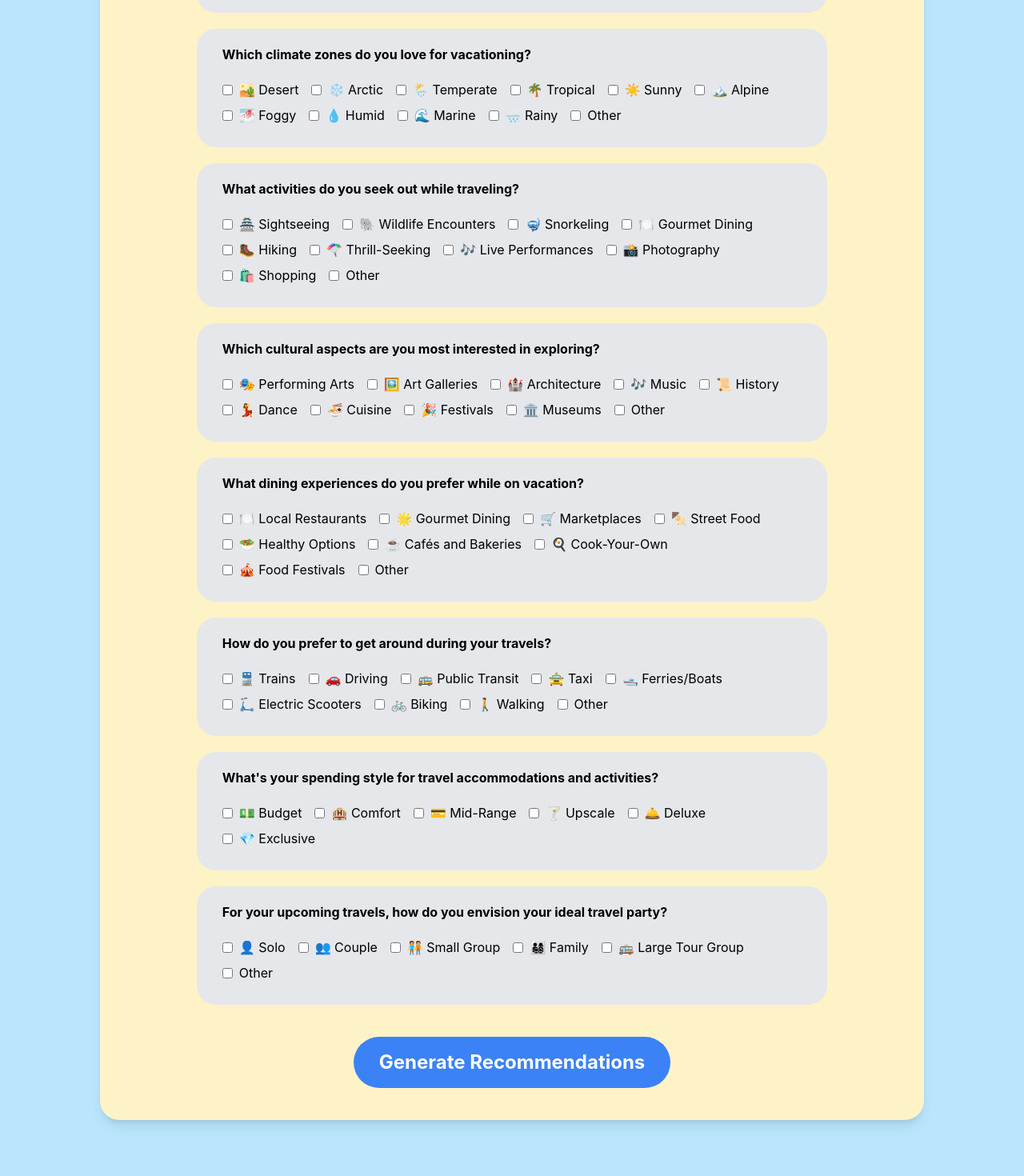
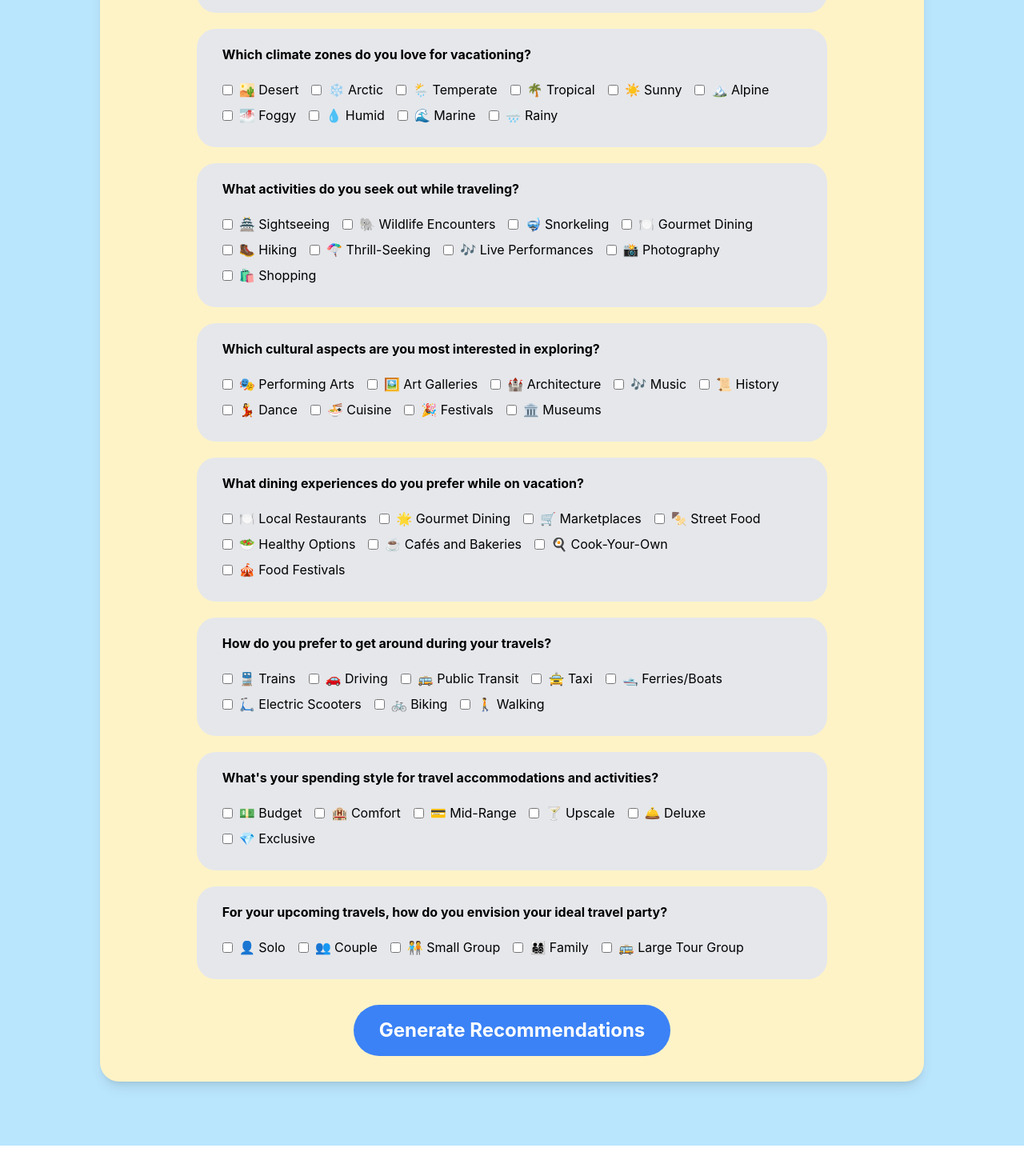
Before and after one commit to david518yang/travel-tailor-ai, a React (Create React App) app: page /preferences in a window 1280 px wide. Shown: the part 436-1906 px from the top of the page at 80% size. After the commit the page ends 1868 px from the top, so only its background shows below. Built offline with nearby package versions, Linux system fonts and the light colour scheme.

Commit message:
added generating recommendations button functionality and spinning wheel while awaiting

```diff
--- a/src/App.css
+++ /dev/null
@@ -1,4 +0,0 @@
-.splash-container {
-  text-align: center;
-  margin-top: 50px;
-}
--- a/src/components/GenerateRecommendationsButton.js
+++ b/src/components/GenerateRecommendationsButton.js
@@ -1,11 +1,11 @@
 import React from 'react'
 
-const GenerateRecommendationsButton = ({ onClick }) => {
+const GenerateRecommendationsButton = ({ onGenerate }) => {
   return (
     <div className="mt-10 flex justify-center">
       <button
         className="bg-blue-500 hover:bg-blue-700 text-white font-bold py-4 px-8 rounded-full text-2xl transition duration-300 ease-in-out transform hover:-translate-y-1 hover:scale-110"
-        onClick={onClick}
+        onClick={onGenerate}
       >
         Generate Recommendations
       </button>
--- a/src/components/PreferenceQuestion.js
+++ b/src/components/PreferenceQuestion.js
@@ -1,6 +1,10 @@
 import React from 'react'
 
 class PreferenceQuestion extends React.Component {
+  handleCheckboxChange = choice => {
+    this.props.onSelectionChange(this.props.question, choice)
+  }
+
   render() {
     const { question, answerChoices } = this.props
 
@@ -10,7 +14,12 @@ class PreferenceQuestion extends React.Component {
         <div className="flex flex-wrap -mx-2">
           {answerChoices.map((choice, index) => (
             <div key={index} className="flex items-center mb-2 px-2">
-              <input type="checkbox" id={`choice-${index}`} className="mr-2" />
+              <input
+                type="checkbox"
+                id={`choice-${index}`}
+                className="mr-2"
+                onChange={() => this.handleCheckboxChange(choice)}
+              />
               <label htmlFor={`choice-${index}`}>{choice}</label>
             </div>
           ))}
--- a/src/pages/Preferences.js
+++ b/src/pages/Preferences.js
@@ -1,8 +1,32 @@
-import React from 'react'
+import React, { useState } from 'react'
 import PreferenceQuestion from '../components/PreferenceQuestion'
 import GenerateRecommendationsButton from '../components/GenerateRecommendationsButton'
+import { getRecommendations } from '../utils/openai'
 
 export default function Preferences() {
+  const [preferences, setPreferences] = useState({})
+  const [isLoading, setIsLoading] = useState(false)
+
+  const updatePreferences = (question, choice) => {
+    setPreferences(prevPreferences => ({
+      ...prevPreferences,
+      [question]: [...(prevPreferences[question] || []), choice]
+    }))
+    console.log(preferences)
+  }
+
+  const handleGenerateRecommendations = async () => {
+    setIsLoading(true)
+    try {
+      const recommendations = await getRecommendations(preferences)
+      console.log('Received recommendations:', recommendations)
+      // Here you can do something with the received recommendations
+    } catch (error) {
+      console.error('Error getting recommendations:', error)
+    }
+    setIsLoading(false)
+  }
+
   return (
     <div className="grid grid-cols-12 gap-5 px-5 py-20 bg-sky-200">
       <div className="col-start-2 col-end-12 bg-amber-100 p-10 shadow-lg rounded-3xl">
@@ -22,9 +46,9 @@ export default function Preferences() {
                 '🏺 Cultural Experiences',
                 '🌲 Nature Escape',
                 '🌟 Luxury Retreat',
-                '🌆 Urban Discovery',
-                'Other'
+                '🌆 Urban Discovery'
               ]}
+              onSelectionChange={updatePreferences}
             />
           </div>
           <div className="col-start-2 col-end-12 bg-gray-200 p-5 rounded-3xl">
@@ -40,9 +64,9 @@ export default function Preferences() {
                 '🌁️ Foggy',
                 '💧 Humid',
                 '🌊 Marine',
-                '🌧️ Rainy',
-                'Other'
+                '🌧️ Rainy'
               ]}
+              onSelectionChange={updatePreferences}
             />
           </div>
           <div className="col-start-2 col-end-12 bg-gray-200 p-5 rounded-3xl">
@@ -57,9 +81,9 @@ export default function Preferences() {
                 '🪂 Thrill-Seeking',
                 '🎶 Live Performances',
                 '📸 Photography',
-                '🛍️ Shopping',
-                'Other'
+                '🛍️ Shopping'
               ]}
+              onSelectionChange={updatePreferences}
             />
           </div>
           <div className="col-start-2 col-end-12 bg-gray-200 p-5 rounded-3xl">
@@ -74,9 +98,9 @@ export default function Preferences() {
                 '💃 Dance',
                 '🍜 Cuisine',
                 '🎉 Festivals',
-                '🏛️ Museums',
-                'Other'
+                '🏛️ Museums'
               ]}
+              onSelectionChange={updatePreferences}
             />
           </div>
           <div className="col-start-2 col-end-12 bg-gray-200 p-5 rounded-3xl">
@@ -90,9 +114,9 @@ export default function Preferences() {
                 '🥗 Healthy Options',
                 '☕ Cafés and Bakeries',
                 '🍳 Cook-Your-Own',
-                '🎪 Food Festivals',
-                'Other'
+                '🎪 Food Festivals'
               ]}
+              onSelectionChange={updatePreferences}
             />
           </div>
           <div className="col-start-2 col-end-12 bg-gray-200 p-5 rounded-3xl">
@@ -106,25 +130,36 @@ export default function Preferences() {
                 '🛥️ Ferries/Boats',
                 '🛴 Electric Scooters',
                 '🚲 Biking',
-                '🚶 Walking',
-                'Other'
+                '🚶 Walking'
               ]}
+              onSelectionChange={updatePreferences}
             />
           </div>
           <div className="col-start-2 col-end-12 bg-gray-200 p-5 rounded-3xl">
             <PreferenceQuestion
               question="What's your spending style for travel accommodations and activities?"
               answerChoices={['💵 Budget', '🏨 Comfort', '💳 Mid-Range', '🍸 Upscale', '🛎️ Deluxe', '💎 Exclusive']}
+              onSelectionChange={updatePreferences}
             />
           </div>
           <div className="col-start-2 col-end-12 bg-gray-200 p-5 rounded-3xl">
             <PreferenceQuestion
               question="For your upcoming travels, how do you envision your ideal travel party?"
-              answerChoices={['👤 Solo', '👥 Couple', '🧑‍🤝‍🧑 Small Group', '👨‍👩‍👧‍👦 Family', '🚌 Large Tour Group', 'Other']}
+              answerChoices={['👤 Solo', '👥 Couple', '🧑‍🤝‍🧑 Small Group', '👨‍👩‍👧‍👦 Family', '🚌 Large Tour Group']}
+              onSelectionChange={updatePreferences}
             />
           </div>
         </div>
-        <GenerateRecommendationsButton />
+        <div className="flex items-center justify-center space-x-2 my-5 h-12">
+          {isLoading ? (
+            <>
+              <div className="w-8 h-8 border-4 border-blue-500 border-solid rounded-full spinner"></div>
+              <span>Generating recommendations...</span>
+            </>
+          ) : (
+            <GenerateRecommendationsButton onGenerate={handleGenerateRecommendations} />
+          )}
+        </div>
       </div>
     </div>
   )
--- a/src/tailwind.css
+++ b/src/tailwind.css
@@ -5,3 +5,17 @@
 @import url('https://fonts.googleapis.com/css2?family=Lato:wght@400;700&display=swap');
 @import url('https://fonts.googleapis.com/css2?family=Poppins:wght@500&display=swap');
 @import url('https://fonts.googleapis.com/css2?family=Roboto:wght@300&display=swap');
+
+@keyframes spin {
+  from {
+    transform: rotate(0deg);
+  }
+  to {
+    transform: rotate(360deg);
+  }
+}
+
+.spinner {
+  border-top-color: transparent;
+  animation: spin 1s linear infinite;
+}
--- /dev/null
+++ b/src/utils/openai.js
@@ -0,0 +1,13 @@
+const getRecommendations = async preferences => {
+  // Logic to use OpenAI API with the preferences object
+  // For example, making an HTTP request to the OpenAI API
+
+  // Placeholder for OpenAI API interaction
+  console.log('Sending preferences to OpenAI API:', preferences)
+  await new Promise(resolve => setTimeout(resolve, 2000))
+  // Return the recommendations from OpenAI API
+  // This is a placeholder return
+  return ['Recommendation 1', 'Recommendation 2', 'Recommendation 3']
+}
+
+export { getRecommendations }
```
